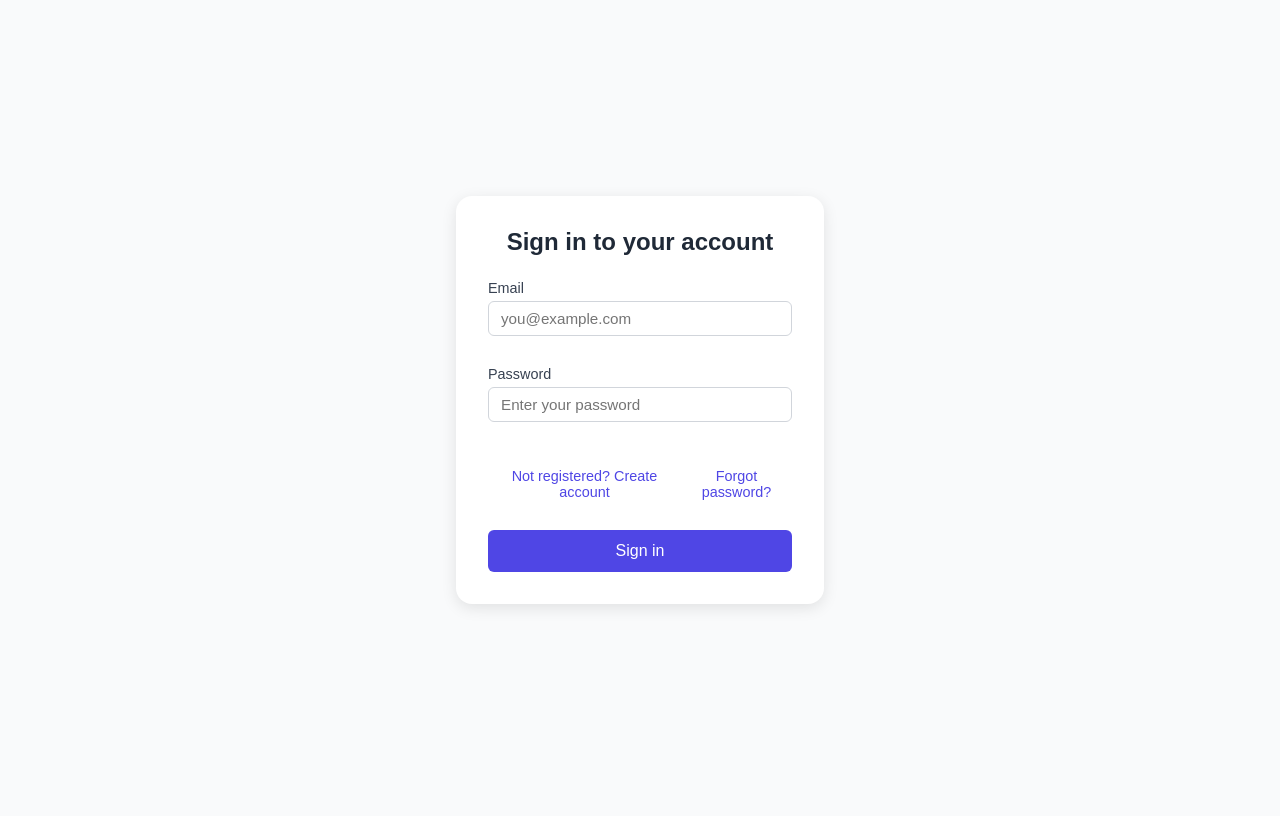
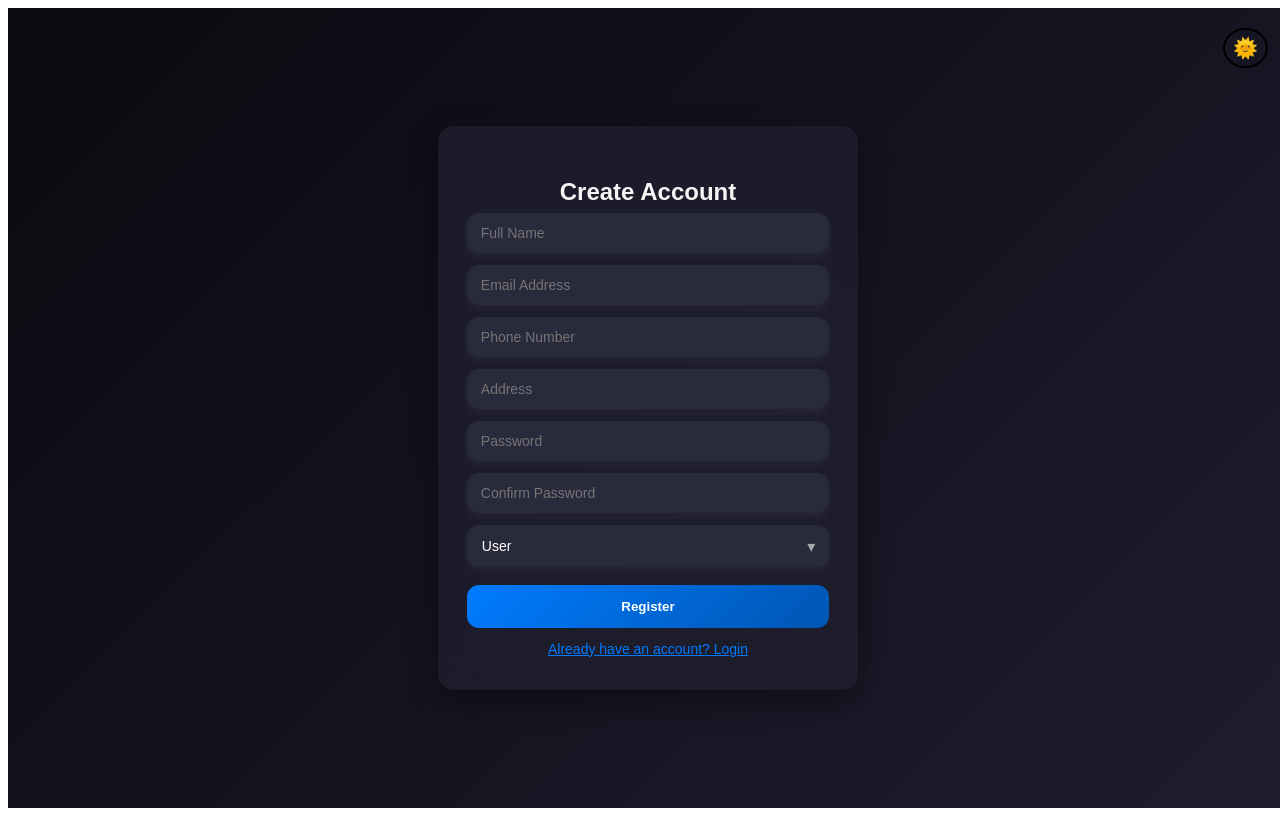
Before and after one commit to shivaprakash665/Online-Garage-frontend, a React (Vite) app: page /register in a window 1280 px wide. Built offline with nearby package versions, Linux system fonts and the light colour scheme.

Commit message:
login routes frnt

```diff
--- a/src/App.jsx
+++ b/src/App.jsx
@@ -1,21 +1,24 @@
-import { useState } from 'react'
-import reactLogo from './assets/react.svg'
-import viteLogo from '/vite.svg'
-import './App.css'
-import Dashboard from './component/dashboard'
-import Register from './component/registration/registration'
-import Login from './component/login/login'
+import { Routes, Route } from "react-router-dom";
+import Login from "./component/login/login";
+import Register from "./component/registration/registration";
+import AdminDashboard from "./component/dashboard/admin";
+import UserDashboard from "./component/dashboard/user";
+import AgentDashboard from "./component/dashboard/agent";
 
 function App() {
-  const [count, setCount] = useState(0)
+  return (
+    <Routes>
+      <Route path="/" element={<Login />} />
+      <Route path="/register" element={<Register />} />
 
-  return (
-    <>
-     <div>
-      <Login />
-    </div>
-    </>
-  )
+      <Route path="/admin-dashboard" element={<AdminDashboard />} />
+      <Route path="/user-dashboard" element={<UserDashboard />} />
+      <Route path="/agent-dashboard" element={<AgentDashboard />} />
+
+
+
+    </Routes>
+  );
 }
 
-export default App
+export default App;
--- /dev/null
+++ b/src/component/dashboard/admin.jsx
@@ -0,0 +1,12 @@
+import React from "react";
+
+function AdminDashboard() {
+  return (
+    <div style={{ textAlign: "center", marginTop: "50px" }}>
+      <h2>Welcome, Admin!</h2>
+      <p>Here you can manage users and view reports.</p>
+    </div>
+  );
+}
+
+export default AdminDashboard;
--- /dev/null
+++ b/src/component/dashboard/agent.jsx
@@ -0,0 +1,12 @@
+import React from "react";
+
+function AgentDashboard() {
+  return (
+    <div style={{ textAlign: "center", marginTop: "50px" }}>
+      <h2>Welcome, Insurance Agent!</h2>
+      <p>Manage your clients and insurance policies here.</p>
+    </div>
+  );
+}
+
+export default AgentDashboard;
--- /dev/null
+++ b/src/component/dashboard/user.jsx
@@ -0,0 +1,12 @@
+import React from "react";
+
+function UserDashboard() {
+  return (
+    <div style={{ textAlign: "center", marginTop: "50px" }}>
+      <h2>Welcome, User!</h2>
+      <p>You can view your profile and manage your data.</p>
+    </div>
+  );
+}
+
+export default UserDashboard;
--- a/src/component/login/login.css
+++ b/src/component/login/login.css
@@ -1,97 +1,155 @@
-/* General layout */
-body {
-  background-color: #f9fafb;
-  font-family: 'Inter', sans-serif;
+/* --------------------------
+   FULL-PAGE CONTAINER
+--------------------------- */
+.container {
+  width: 100vw;
+  min-height: 100vh;
   display: flex;
   justify-content: center;
   align-items: center;
-  height: 100vh;
-  margin: 0;
+  font-family: "Poppins", sans-serif;
+  background: linear-gradient(135deg, #e8f0ff, #ffffff);
+  transition: background 0.5s ease, color 0.5s ease;
+  position: relative;
 }
 
-.container {
-  width: 100%;
-  max-width: 400px;
-  padding: 1rem;
+.container.dark {
+  background: linear-gradient(135deg, #0a0a10, #1d1d2f);
+  color: #f5f5f5;
 }
 
+/* --------------------------
+   LOGIN BOX
+--------------------------- */
 .login-box {
-  background: white;
+  position: relative;
+  z-index: 1;
+  width: 90%;
+  max-width: 420px;
+  padding: 2rem 1.8rem;
   border-radius: 16px;
-  box-shadow: 0 4px 15px rgba(0, 0, 0, 0.1);
-  padding: 2rem;
+  background: rgba(255, 255, 255, 0.95);
+  box-shadow: 0 10px 30px rgba(0, 0, 0, 0.1);
+  text-align: center;
 }
 
-h1 {
-  font-size: 1.5rem;
-  color: #1f2937;
-  text-align: center;
-  margin-bottom: 1.5rem;
+.container.dark .login-box {
+  background: rgba(30, 30, 45, 0.85);
+  box-shadow: 0 10px 30px rgba(0, 0, 0, 0.4);
 }
 
-/* Form styles */
-.form-group {
+/* --------------------------
+   HEADINGS
+--------------------------- */
+.login-box h1 {
+  font-weight: 600;
   margin-bottom: 1rem;
 }
 
-label {
-  display: block;
-  font-size: 0.9rem;
-  font-weight: 500;
-  color: #374151;
-  margin-bottom: 0.3rem;
+/* --------------------------
+   FORM
+--------------------------- */
+form {
+  display: flex;
+  flex-direction: column;
+  gap: 14px;
 }
 
-input {
-  width: 100%;
-  padding: 0.5rem 0.75rem;
-  border: 1px solid #d1d5db;
-  border-radius: 6px;
-  font-size: 0.95rem;
-  outline: none;
+.form-group {
+  display: flex;
+  flex-direction: column;
+  text-align: left;
 }
 
-input:focus {
-  border-color: #6366f1;
-  box-shadow: 0 0 0 2px rgba(99, 102, 241, 0.2);
+.form-group label {
+  margin-bottom: 4px;
+  font-size: 14px;
 }
 
-/* Action links */
+.form-group input {
+  padding: 12px 14px;
+  border-radius: 12px;
+  border: 1px solid #ccc;
+  font-size: 14px;
+  outline: none;
+  transition: all 0.3s ease;
+}
+
+.container.dark .form-group input {
+  background: #2a2a3d;
+  color: #fff;
+  border: 1px solid #444;
+}
+
+.form-group input:focus {
+  border: 1px solid #007bff;
+  box-shadow: 0 0 8px rgba(0,123,255,0.3);
+}
+
+/* --------------------------
+   ACTION LINKS
+--------------------------- */
 .actions {
   display: flex;
   justify-content: space-between;
-  align-items: center;
-  margin: 1rem 0;
+  font-size: 13px;
+  margin-bottom: 6px;
 }
 
 .link-btn {
-  background: none;
+  background: transparent;
   border: none;
-  color: #4f46e5;
-  font-weight: 500;
+  color: #007bff;
   cursor: pointer;
-  transition: color 0.2s;
-  font-size: 0.9rem;
+  padding: 0;
+  font-size: 13px;
 }
 
 .link-btn:hover {
-  color: #3730a3;
+  text-decoration: underline;
 }
 
-/* Submit button */
+/* --------------------------
+   MESSAGES
+--------------------------- */
+.error {
+  color: #ff4d4f;
+  font-size: 13px;
+  margin-top: 4px;
+}
+
+.success {
+  color: #28a745;
+  font-size: 13px;
+  margin-top: 4px;
+}
+
+/* --------------------------
+   SUBMIT BUTTON
+--------------------------- */
 .submit-btn {
-  width: 100%;
-  background-color: #4f46e5;
-  color: white;
+  background: linear-gradient(135deg, #007bff, #0056b3);
+  color: #fff;
+  padding: 14px;
+  border-radius: 12px;
   border: none;
-  border-radius: 6px;
-  padding: 0.75rem;
-  font-size: 1rem;
-  font-weight: 500;
+  font-weight: 600;
   cursor: pointer;
-  transition: background-color 0.2s;
+  transition: all 0.3s ease;
 }
 
 .submit-btn:hover {
-  background-color: #4338ca;
+  transform: scale(1.03);
+  box-shadow: 0 8px 20px rgba(0,123,255,0.3);
+  background: linear-gradient(135deg, #0056b3, #003c80);
 }
+
+/* --------------------------
+   RESPONSIVE
+--------------------------- */
+@media (max-width: 600px) {
+  .login-box {
+    width: 95%;
+    padding: 1.8rem 1rem;
+  }
+}
--- a/src/component/login/login.jsx
+++ b/src/component/login/login.jsx
@@ -4,22 +4,22 @@ import { useNavigate } from "react-router-dom";
 import "./login.css";
 
 function Login() {
+  const [darkMode, setDarkMode] = useState(true);
   const [email, setEmail] = useState("");
   const [password, setPassword] = useState("");
   const [error, setError] = useState("");
   const [success, setSuccess] = useState("");
   const [loading, setLoading] = useState(false);
 
-  const navigate = useNavigate(); // For redirect after login
+  const navigate = useNavigate();
+
+  const toggleTheme = () => setDarkMode(!darkMode);
 
   const handleSubmit = async (e) => {
     e.preventDefault();
     setError("");
     setSuccess("");
     setLoading(true);
-
-    // Debug: check values before sending
-    console.log("Submitting login:", { email, password });
 
     if (!email || !password) {
       setError("Email and password are required");
@@ -34,35 +34,53 @@ function Login() {
         { headers: { "Content-Type": "application/json" } }
       );
 
-      setSuccess(response.data.message);
-      localStorage.setItem("token", response.data.token);
-      localStorage.setItem("user", JSON.stringify(response.data.user));
+      const { message, token, user } = response.data;
 
-      console.log("Logged in user:", response.data.user);
+      localStorage.setItem("token", token);
+      localStorage.setItem("user", JSON.stringify(user));
 
-      // Redirect after 1 second
-      setTimeout(() => navigate("/dashboard"), 1000);
+      setSuccess(message);
+
+      const role = user.role?.toLowerCase();
+      if (role === "admin") navigate("/admin-dashboard");
+      else if (role === "agent") navigate("/agent-dashboard");
+      else if (role === "user") navigate("/user-dashboard");
+      else setError("Invalid role. Please contact admin.");
     } catch (err) {
-      if (err.response && err.response.data) {
-        setError(err.response.data.message);
-      } else {
-        setError("Something went wrong. Try again.");
-      }
+      if (err.response && err.response.data) setError(err.response.data.message);
+      else setError("Something went wrong. Try again.");
     } finally {
       setLoading(false);
     }
   };
 
   return (
-    <div className="container">
+    <div className={`container ${darkMode ? "dark" : "light"}`}>
+      <button
+        style={{
+          position: "absolute",
+          top: "20px",
+          right: "20px",
+          borderRadius: "50%",
+          padding: "6px 8px",
+          cursor: "pointer",
+          fontSize: "20px",
+          border: "2px solid currentColor",
+          background: "transparent",
+          zIndex: 10,
+        }}
+        onClick={toggleTheme}
+      >
+        {darkMode ? "🌞" : "🌙"}
+      </button>
+
       <div className="login-box">
         <h1>Sign in to your account</h1>
 
         <form onSubmit={handleSubmit}>
           <div className="form-group">
-            <label htmlFor="email">Email</label>
+            <label>Email</label>
             <input
-              id="email"
               type="email"
               placeholder="you@example.com"
               value={email}
@@ -72,9 +90,8 @@ function Login() {
           </div>
 
           <div className="form-group">
-            <label htmlFor="password">Password</label>
+            <label>Password</label>
             <input
-              id="password"
               type="password"
               placeholder="Enter your password"
               value={password}
@@ -84,7 +101,11 @@ function Login() {
           </div>
 
           <div className="actions">
-            <button type="button" className="link-btn">
+            <button
+              type="button"
+              className="link-btn"
+              onClick={() => navigate("/register")}
+            >
               Not registered? Create account
             </button>
             <button type="button" className="link-btn">
@@ -95,11 +116,9 @@ function Login() {
           {error && <p className="error">{error}</p>}
           {success && <p className="success">{success}</p>}
 
-          <div>
-            <button type="submit" className="submit-btn" disabled={loading}>
-              {loading ? "Signing in..." : "Sign in"}
-            </button>
-          </div>
+          <button type="submit" className="submit-btn" disabled={loading}>
+            {loading ? "Signing in..." : "Sign in"}
+          </button>
         </form>
       </div>
     </div>
--- a/src/component/registration/registration.css
+++ b/src/component/registration/registration.css
@@ -1,15 +1,16 @@
 /* --------------------------
-   MAIN CONTAINER
+   FULL-PAGE CONTAINER
 --------------------------- */
 .main-container {
+  width: 100vw;
   min-height: 100vh;
   display: flex;
   justify-content: center;
   align-items: center;
+  position: relative;
   font-family: "Poppins", sans-serif;
-  transition: all 0.4s ease;
-  position: relative;
-  overflow: hidden;
+  overflow-y: auto;
+  transition: background 0.5s ease, color 0.5s ease;
 }
 
 .light {
@@ -18,22 +19,8 @@
 }
 
 .dark {
-  background: radial-gradient(circle at top, #0a0a10, #141422, #1d1d2f);
+  background: linear-gradient(135deg, #0a0a10, #1d1d2f);
   color: #f5f5f5;
-}
-
-/* Subtle background animation */
-.main-container::before {
-  content: "";
-  position: absolute;
-  width: 500px;
-  height: 500px;
-  background: radial-gradient(circle, rgba(0, 123, 255, 0.2), transparent);
-  top: -100px;
-  right: -100px;
-  border-radius: 50%;
-  filter: blur(80px);
-  z-index: 0;
 }
 
 /* --------------------------
@@ -42,24 +29,21 @@
 .register-card {
   position: relative;
   z-index: 1;
-  background: rgba(255, 255, 255, 0.1);
-  backdrop-filter: blur(20px);
-  border-radius: 18px;
-  padding: 2.5rem 2rem;
-  width: 380px;
+  background: rgba(255, 255, 255, 0.9);
+  backdrop-filter: blur(15px);
+  border-radius: 16px;
+  padding: 2rem 1.8rem;
+  width: 90%;
+  max-width: 420px;
   text-align: center;
-  box-shadow: 0 8px 40px rgba(0, 0, 0, 0.4);
+  box-shadow: 0 10px 30px rgba(0, 0, 0, 0.1);
   animation: fadeIn 0.8s ease;
-  border: 1px solid rgba(255, 255, 255, 0.15);
-}
-
-.light .register-card {
-  background: rgba(255, 255, 255, 0.8);
-  border: 1px solid #ddd;
+  box-sizing: border-box;
 }
 
 .dark .register-card {
-  background: rgba(30, 30, 45, 0.6);
+  background: rgba(30, 30, 45, 0.85);
+  box-shadow: 0 10px 30px rgba(0, 0, 0, 0.4);
 }
 
 /* --------------------------
@@ -68,12 +52,11 @@
 .register-card h2 {
   font-weight: 600;
   margin-bottom: 0.4rem;
-  letter-spacing: 0.5px;
 }
 
 .subtitle {
   font-size: 14px;
-  opacity: 0.8;
+  opacity: 0.7;
   margin-bottom: 1.5rem;
 }
 
@@ -83,40 +66,43 @@
 form {
   display: flex;
   flex-direction: column;
-  gap: 14px;
+  gap: 12px;
 }
 
 input,
 select {
-  padding: 10px 12px;
+  padding: 12px 14px;
+  border-radius: 12px;
   border: none;
-  border-radius: 10px;
   font-size: 14px;
   outline: none;
   transition: all 0.3s ease;
+  width: 100%;
+  box-sizing: border-box;
 }
 
-/* Inputs */
-.light input {
+.light input,
+.light select {
   background: #fff;
-  color: #000;
-  box-shadow: 0 0 4px rgba(0, 0, 0, 0.1);
+  color: #222;
+  box-shadow: 0 4px 12px rgba(0, 0, 0, 0.05);
 }
 
-.dark input {
+.dark input,
+.dark select {
   background: #2a2a3d;
   color: #fff;
-  box-shadow: 0 0 6px rgba(255, 255, 255, 0.1);
+  box-shadow: 0 4px 12px rgba(255, 255, 255, 0.05);
 }
 
-/* Focus animation */
-input:focus {
+input:focus,
+select:focus {
   border: 1px solid #007bff;
-  box-shadow: 0 0 8px rgba(0, 123, 255, 0.4);
+  box-shadow: 0 0 8px rgba(0, 123, 255, 0.3);
 }
 
 /* --------------------------
-   ELEGANT DROPDOWN
+   CUSTOM DROPDOWN
 --------------------------- */
 .custom-select-wrapper {
   position: relative;
@@ -124,47 +110,24 @@ input:focus {
 
 .custom-select {
   appearance: none;
-  -webkit-appearance: none;
-  -moz-appearance: none;
   width: 100%;
-  padding: 10px 14px;
-  border-radius: 10px;
+  padding: 12px 14px;
+  border-radius: 12px;
   font-size: 14px;
   cursor: pointer;
   border: 1px solid transparent;
-  transition: 0.3s;
-  background: linear-gradient(145deg, #2a2a3d, #1c1c2b);
-  color: #fff;
+  transition: all 0.3s ease;
 }
 
-/* Ensure dropdown options are visible in dark mode */
-.dark .custom-select option {
-  background: #2a2a3d;
-  color: #fff;
-}
-
-.light .custom-select {
-  background: linear-gradient(145deg, #ffffff, #f3f3f3);
-  color: #222;
-  border: 1px solid #ccc;
-}
-
-/* Dropdown arrow */
 .custom-select-wrapper::after {
   content: "▾";
   position: absolute;
   right: 14px;
   top: 50%;
   transform: translateY(-50%);
+  font-size: 16px;
+  opacity: 0.6;
   pointer-events: none;
-  font-size: 16px;
-  opacity: 0.7;
-}
-
-.custom-select:hover {
-  transform: scale(1.02);
-  border-color: #007bff;
-  box-shadow: 0 0 8px rgba(0, 123, 255, 0.4);
 }
 
 /* --------------------------
@@ -173,34 +136,33 @@ input:focus {
 .register-btn {
   background: linear-gradient(135deg, #007bff, #0056b3);
   color: #fff;
-  padding: 12px;
+  padding: 14px;
   border: none;
-  border-radius: 10px;
+  border-radius: 12px;
+  font-weight: 600;
   cursor: pointer;
-  font-weight: 600;
   transition: all 0.3s ease;
-  margin-top: 0.5rem;
-  letter-spacing: 0.5px;
+  margin-top: 6px;
 }
 
 .register-btn:hover {
-  transform: scale(1.05);
+  transform: scale(1.03);
+  box-shadow: 0 8px 20px rgba(0, 123, 255, 0.3);
   background: linear-gradient(135deg, #0056b3, #003c80);
-  box-shadow: 0 0 12px rgba(0, 123, 255, 0.5);
 }
 
 /* --------------------------
    LOGIN TEXT
 --------------------------- */
 .login-text {
-  margin-top: 18px;
+  margin-top: 14px;
   font-size: 14px;
 }
 
 .login-text a {
   color: #007bff;
+  font-weight: 500;
   text-decoration: none;
-  font-weight: 500;
 }
 
 .login-text a:hover {
@@ -208,12 +170,12 @@ input:focus {
 }
 
 /* --------------------------
-   THEME TOGGLE BUTTON
+   THEME TOGGLE
 --------------------------- */
 .theme-toggle {
   position: absolute;
   top: 20px;
-  right: 24px;
+  right: 20px;
   background: transparent;
   border: 2px solid currentColor;
   border-radius: 50%;
@@ -225,19 +187,23 @@ input:focus {
 }
 
 .theme-toggle:hover {
-  transform: rotate(25deg);
+  transform: rotate(20deg);
 }
 
 /* --------------------------
    ANIMATION
 --------------------------- */
 @keyframes fadeIn {
-  from {
-    opacity: 0;
-    transform: translateY(30px);
-  }
-  to {
-    opacity: 1;
-    transform: translateY(0);
+  from { opacity: 0; transform: translateY(20px);}
+  to { opacity: 1; transform: translateY(0);}
+}
+
+/* --------------------------
+   RESPONSIVE
+--------------------------- */
+@media (max-width: 600px) {
+  .register-card {
+    width: 95%;
+    padding: 1.8rem 1rem;
   }
 }
--- a/src/component/registration/registration.jsx
+++ b/src/component/registration/registration.jsx
@@ -1,8 +1,10 @@
+import React, { useState } from "react";
+import { useNavigate } from "react-router-dom";
 import axios from "axios";
-import React, { useState } from "react";
 import "./registration.css";
 
 const Register = () => {
+  const navigate = useNavigate(); // hook for navigation
   const [darkMode, setDarkMode] = useState(true);
   const [formData, setFormData] = useState({
     name: "",
@@ -16,53 +18,36 @@ const Register = () => {
 
   const toggleTheme = () => setDarkMode(!darkMode);
 
-  const handleChange = (e) => {
+  const handleChange = (e) =>
     setFormData({ ...formData, [e.target.name]: e.target.value });
-  };
 
   const handleSubmit = async (e) => {
     e.preventDefault();
-
     if (formData.password !== formData.confirmPassword) {
       alert("Passwords do not match!");
       return;
     }
 
     try {
-    const response = await axios.post("http://localhost:3000/api/register", {
-      name: formData.name,
-      email: formData.email,
-      password: formData.password,
-      phone: formData.phone,
-      address: formData.address,
+      const res = await axios.post("http://localhost:3000/api/register", {
+        ...formData,
       });
-
-
       alert("✅ Registration successful!");
-    console.log("User registered:", response.data);
-
-    localStorage.setItem("token", response.data.token);
-
-  } catch (error) {
-    if (error.response) {
-      alert(` ${error.response.data.message}`);
-    } else {
-      alert(" Server error. Please try again later.");
-    }
-    console.error("Error:", error);
+      localStorage.setItem("token", res.data.token);
+      navigate("/"); // Redirect to login after successful registration
+    } catch (err) {
+      alert(err.response?.data?.message || "Server error");
     }
   };
 
   return (
     <div className={`main-container ${darkMode ? "dark" : "light"}`}>
-      {/* Theme Toggle Button */}
       <button className="theme-toggle" onClick={toggleTheme}>
         {darkMode ? "🌞" : "🌙"}
       </button>
 
       <div className="register-card">
         <h2>Create Account</h2>
-        <p className="subtitle">Join our community — it's quick and easy!</p>
 
         <form onSubmit={handleSubmit}>
           <input
@@ -73,7 +58,6 @@ const Register = () => {
             onChange={handleChange}
             required
           />
-
           <input
             type="email"
             name="email"
@@ -82,7 +66,6 @@ const Register = () => {
             onChange={handleChange}
             required
           />
-
           <input
             type="tel"
             name="phone"
@@ -91,7 +74,6 @@ const Register = () => {
             onChange={handleChange}
             required
           />
-
           <input
             type="text"
             name="address"
@@ -100,7 +82,6 @@ const Register = () => {
             onChange={handleChange}
             required
           />
-
           <input
             type="password"
             name="password"
@@ -109,7 +90,6 @@ const Register = () => {
             onChange={handleChange}
             required
           />
-
           <input
             type="password"
             name="confirmPassword"
@@ -119,7 +99,6 @@ const Register = () => {
             required
           />
 
-          {/* Elegant Dropdown */}
           <div className="custom-select-wrapper">
             <select
               name="role"
@@ -138,9 +117,22 @@ const Register = () => {
           </button>
         </form>
 
-        <p className="login-text">
-          Already have an account? <a href="#">Login</a>
-        </p>
+        {/* Button to go to login page */}
+        <button
+          className="login-btn"
+          onClick={() => navigate("/")}
+          style={{
+            marginTop: "12px",
+            background: "transparent",
+            border: "none",
+            color: "#007bff",
+            cursor: "pointer",
+            textDecoration: "underline",
+            fontSize: "14px",
+          }}
+        >
+          Already have an account? Login
+        </button>
       </div>
     </div>
   );
--- a/src/main.jsx
+++ b/src/main.jsx
@@ -1,12 +1,10 @@
 import React from "react";
 import ReactDOM from "react-dom/client";
-import App from "./App.jsx";
 import { BrowserRouter } from "react-router-dom";
+import App from "./App";
 
 ReactDOM.createRoot(document.getElementById("root")).render(
-  <React.StrictMode>
-    <BrowserRouter>
-      <App />
-    </BrowserRouter>
-  </React.StrictMode>
+  <BrowserRouter>
+    <App />
+  </BrowserRouter>
 );
```
Lines whose indentation alone changed are shown as unchanged.
